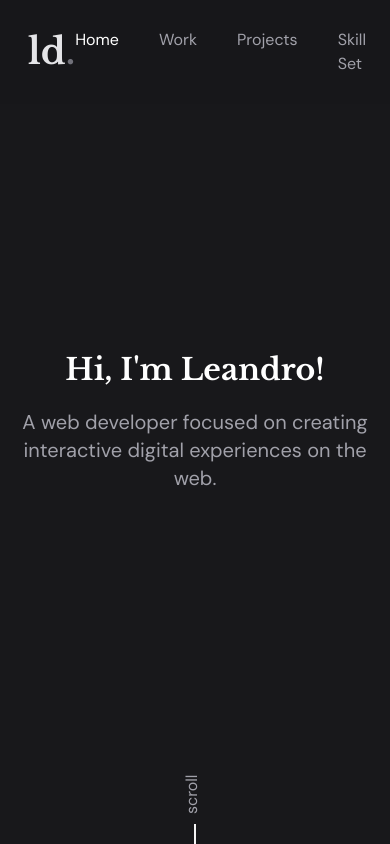
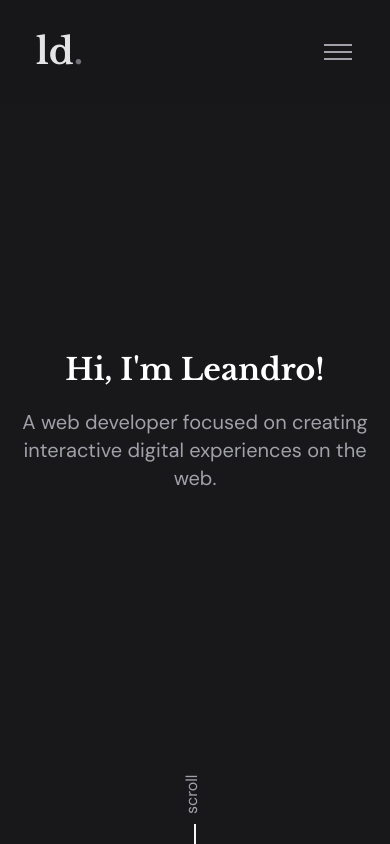
Before and after one commit to leandrodalmolin/react-portfolio, a React (Vite) app: page / in a window 390 px wide. Shown: the top 844 px of the page. Built offline with nearby package versions, Linux system fonts and the light colour scheme.

Commit message:
Add mobile navigation

```diff
--- a/package.json
+++ b/package.json
@@ -9,10 +9,12 @@
     "preview": "vite preview"
   },
   "dependencies": {
+    "hamburger-react": "^2.5.0",
     "react": "^18.2.0",
     "react-dom": "^18.2.0",
     "react-icons": "^4.4.0",
-    "react-scroll": "^1.8.7"
+    "react-scroll": "^1.8.7",
+    "react-transition-group": "^4.4.5"
   },
   "devDependencies": {
     "@types/react": "^18.0.17",
--- /dev/null
+++ b/src/components/layouts/NavBar.css
@@ -0,0 +1,17 @@
+.sidebar-enter {
+  opacity: 0;
+  transform: translate3d(100%, 0, 0);
+}
+.sidebar-enter-active {
+  opacity: 1;
+  transform: translate3d(0, 0, 0);
+  transition: opacity 400ms, transform 400ms;
+}
+.sidebar-exit {
+  opacity: 1;
+}
+.sidebar-exit-active {
+  opacity: 0;
+  transform: translate3d(100%, 0, 0);
+  transition:  opacity 400ms, transform 400ms;
+}
--- a/src/components/layouts/NavBar.jsx
+++ b/src/components/layouts/NavBar.jsx
@@ -1,11 +1,18 @@
-import { useEffect, useState } from "react";
-import { LinkScroll } from "../ui/LinkScroll";
+import { useEffect, useRef, useState } from "react";
+import { Squash as Hamburger } from "hamburger-react";
 import { Logo } from "../ui/Logo";
+import { Menu } from "../ui/Menu";
+import { SideBar } from "./SideBar";
+import { CSSTransition } from "react-transition-group";
+
+import "./NavBar.css";
 
 export function NavBar() {
+  const [isSidebarOpen, setIsSidebarOpen] = useState(false);
   const [prevScrollPos, setPrevScrollPos] = useState(0);
   const [scroll, setScroll] = useState(false);
   const [visible, setVisible] = useState(true);
+  const sidebarRef = useRef(null);
 
   const handleScroll = () => {
     const currentScrollPos = window.scrollY;
@@ -21,37 +28,50 @@ export function NavBar() {
     setPrevScrollPos(currentScrollPos);
   };
 
+  const handleCloseSidebar = () => {
+    setIsSidebarOpen(false);
+  }
+
+  const lockScroll = () => {
+    const body = document.querySelector('body');
+    body.classList.add("overflow-hidden");
+  }
+
+  const unlockScroll = () => {
+    const body = document.querySelector('body');
+    body.classList.remove("overflow-hidden");
+  }
+
   useEffect(() => {
     window.addEventListener("scroll", handleScroll);
     return () => window.removeEventListener("scroll", handleScroll);
   });
 
   return (
-    <div
-      className={`fixed w-full z-10 transition-[top] duration-700 bg-zinc-900 backdrop-filter backdrop-blur-sm bg-opacity-80 -top-full ${visible ? "top-0" : ""} ${scroll ? "navbar-scroll" : ""}`}
-    >
-      <nav className="max-w-7xl mx-auto p-7 flex items-center justify-between transition-[padding] navbar-scroll:py-3">
-        <a href="#home">
-          <Logo extraClasses="transition-[font-size] navbar-scroll:text-[2rem]" />
-        </a>
-        <ul className="flex gap-10">
-          <li>
-            <LinkScroll to="home" href="#home">Home</LinkScroll>
-          </li>
-          <li>
-            <LinkScroll to="work" href="#work">Work</LinkScroll>
-          </li>
-          <li>
-            <LinkScroll to="projects" href="#projects">Projects</LinkScroll>
-          </li>
-          <li>
-            <LinkScroll to="tech" href="#tech">Skill Set</LinkScroll>
-          </li>
-          <li>
-            <LinkScroll to="about" href="#about">About</LinkScroll>
-          </li>
-        </ul>
-      </nav>
-    </div>
+    <>
+      <div className={`fixed w-full z-20 transition-[top] duration-700 bg-zinc-900 backdrop-filter backdrop-blur-sm bg-opacity-80 -top-full ${visible ? "top-0" : ""} ${scroll ? "navbar-scroll" : ""}`}>
+        <nav className="max-w-7xl mx-auto p-7 pl-9 md:pl-7 flex items-center justify-between transition-[padding] navbar-scroll:py-2 navbar-scroll:pl-8 navbar-scroll:pr-5">
+          <a href="#home">
+            <Logo extraClasses="transition-[font-size] navbar-scroll:text-[2rem]" />
+          </a>
+          <div className="md:hidden">
+            <Hamburger size={28} distance="sm" toggled={isSidebarOpen} toggle={setIsSidebarOpen} />
+          </div>
+          <Menu className="gap-10 hidden md:flex" />
+        </nav>
+      </div>
+
+      <CSSTransition
+        in={isSidebarOpen}
+        timeout={400}
+        classNames="sidebar"
+        unmountOnExit
+        onEntered={lockScroll}
+        onExited={unlockScroll}
+        nodeRef={sidebarRef}
+      >
+        <SideBar ref={sidebarRef} onCloseSidebar={handleCloseSidebar} />
+      </CSSTransition>
+    </>
   );
 }
--- /dev/null
+++ b/src/components/layouts/SideBar.jsx
@@ -0,0 +1,10 @@
+import React from "react";
+import { Menu } from "../ui/Menu";
+
+export const SideBar = React.forwardRef(({ onCloseSidebar }, ref) => {
+  return (
+    <div ref={ref} className="fixed w-screen h-screen bg-zinc-900 z-10 flex items-center justify-center text-center md:hidden">
+      <Menu className="text-4xl font-bold flex flex-col gap-4" onLinkClick={onCloseSidebar} />
+    </div>
+  );
+});
--- a/src/components/sections/Home.jsx
+++ b/src/components/sections/Home.jsx
@@ -9,7 +9,13 @@ export function Home() {
       </div>
 
       <div className="absolute bottom-0 left-0 right-0 mx-auto text-center">
-        <Link to="work" className="inline-block w-5">
+        <Link
+          smooth="easeOutQuart"
+          duration={1500}
+          spy={true}
+          to="work"
+          href="#work"
+          className="inline-block w-5">
           <span className="relative block -rotate-90 mb-2 -left-[3px]">scroll</span>
           <span className="block w-[2px] h-5 bg-zinc-100 mx-auto"></span>
         </Link>
--- a/src/components/sections/Work.jsx
+++ b/src/components/sections/Work.jsx
@@ -52,7 +52,7 @@ export function Work() {
           <p className="mb-3 text-xs uppercase font-medium sm:mb-5">
             © Artworking/Golfworking
           </p>
-          <h2 className="text-zinc-800 text-4xl font-serif font-bold leading-[1.1] transition-colors duration-500 sm:text-5xl">
+          <h2 className="text-zinc-800 text-4xl font-serif font-bold leading-[1.1] sm:text-5xl">
             Selected Work
           </h2>
         </div>
--- a/src/components/ui/Card.jsx
+++ b/src/components/ui/Card.jsx
@@ -9,7 +9,7 @@ export function Card(props) {
       <h2 className="mb-5 md:mb-7 text-2xl text-white font-bold">
         {title}
       </h2>
-      <div className="md:duration-[1s] md:ease-[cubic-bezier(0.65, 0, 0.35, 1)] md:transition-all md:invisible md:max-h-0 md:opacity-0 group-hover:md:visible group-hover:md:max-h-[800px] group-hover:md:opacity-100">
+      <div className="md:duration-[1.5s] md:ease-[cubic-bezier(0.65, 0, 0.35, 1)] md:transition-all md:invisible md:max-h-0 md:opacity-0 group-hover:md:visible group-hover:md:max-h-[800px] group-hover:md:opacity-100">
         <p className="mb-6 text-white/60 text-sm leading-relaxed">{description}</p>
         <p className="text-sm">
           <Link
--- /dev/null
+++ b/src/components/ui/Menu.jsx
@@ -0,0 +1,24 @@
+import { LinkScroll } from "../ui/LinkScroll";
+
+export function Menu(props) {
+  const { onLinkClick, ...rest } = props;
+  return (
+    <ul {...rest}>
+      <li>
+        <LinkScroll to="home" href="#home" onClick={onLinkClick}>Home</LinkScroll>
+      </li>
+      <li>
+        <LinkScroll to="work" href="#work" onClick={onLinkClick}>Work</LinkScroll>
+      </li>
+      <li>
+        <LinkScroll to="projects" href="#projects" onClick={onLinkClick}>Projects</LinkScroll>
+      </li>
+      <li>
+        <LinkScroll to="tech" href="#tech" onClick={onLinkClick}>Skill Set</LinkScroll>
+      </li>
+      <li>
+        <LinkScroll to="about" href="#about" onClick={onLinkClick}>About</LinkScroll>
+      </li>
+  </ul>
+  );
+}
```
Also changed, not shown: 1 other file (tests, documents, lock files or other folders).
